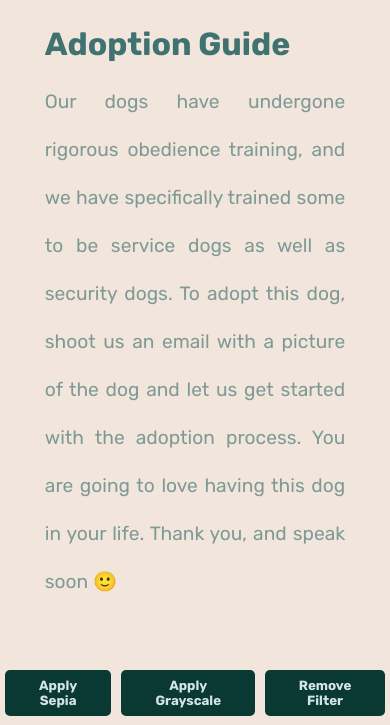
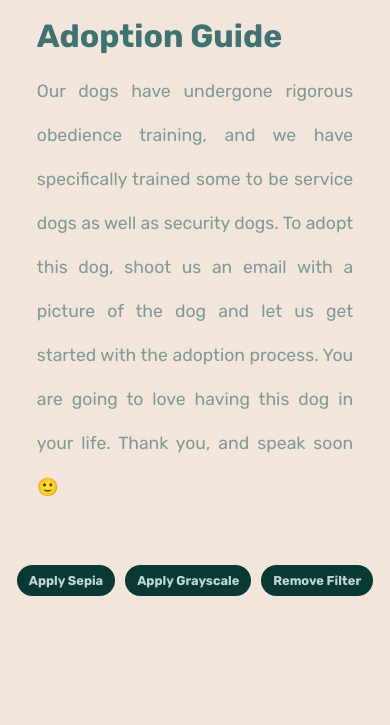
Before and after one commit to emmypuch/dog-images, a Vue app: page /breedinfo/1 in a window 390 px wide. Shown: the part 438-1163 px from the top of the page. After the commit the page ends 1049 px from the top, so only its background shows below. Built offline with nearby package versions, Linux system fonts and the light colour scheme.

Commit message:
modifies ui

```diff
--- a/src/pages/AboutUs.vue
+++ b/src/pages/AboutUs.vue
@@ -84,7 +84,7 @@ div.breed-information p {
   }
 
   div.breed-information {
-    padding: 0.8rem;
+    padding: 1.5rem;
   }
 
   div.image-container {
@@ -101,7 +101,7 @@ div.breed-information p {
   }
 
   div.breed-information p {
-    font-size: 1.2rem;
+    font-size: 1.1rem;
   }
 }
 </style>
--- a/src/pages/BreedInfo.vue
+++ b/src/pages/BreedInfo.vue
@@ -66,24 +66,27 @@ export default {
 </script>
 
 <style scoped>
-#overlay {
+div#overlay {
   display: flex;
-  margin-left: 10rem;
-  margin-top: 10px;
+  justify-content: center;
+  align-items: center;
 }
 
-#overlay button {
+div#overlay button {
   margin: 5px;
-  padding: 8px 16px;
+  padding: 10px 16px;
   background-color: #0a3934;
-  color: #d2e4e3;
+  color: #bfd7d6;
   border: none;
-  border-radius: 5px;
+  border-radius: 50px;
   font-weight: bold;
   cursor: pointer;
+  outline: none;
+  font-size: 1rem;
+  text-align: center;
 }
 
-#overlay button:hover {
+div#overlay button:hover {
   background-color: #13504a;
 }
 div.wrapper {
@@ -141,19 +144,30 @@ div.breed-information p {
     font-size: 2rem;
   }
 
+  div.breed-information {
+    padding: 1.5rem;
+  }
+
   div.breed-information p {
-    font-size: 1.2rem;
+    font-size: 1.1rem;
     padding-bottom: 0.5em;
   }
 
-  #overlay {
+  div#overlay {
     display: flex;
     justify-content: center;
     margin-left: 0rem;
     margin-top: 5px;
   }
-  #overlay {
-    padding-bottom: 7px;
+
+  div#overlay {
+    padding-bottom: 10px;
+  }
+
+  div#overlay button {
+    margin: 5px;
+    padding: 8px 12px;
+    font-size: 0.8rem;
   }
 }
 </style>
--- a/src/pages/Home.vue
+++ b/src/pages/Home.vue
@@ -235,7 +235,7 @@ img {
   text-align: center;
   margin-top: 70px;
   font-size: 1.5rem;
-  color: #3f7270;
+  color: rgb(105, 40, 40);
 }
 
 @media screen and (max-width: 768px) {
```
